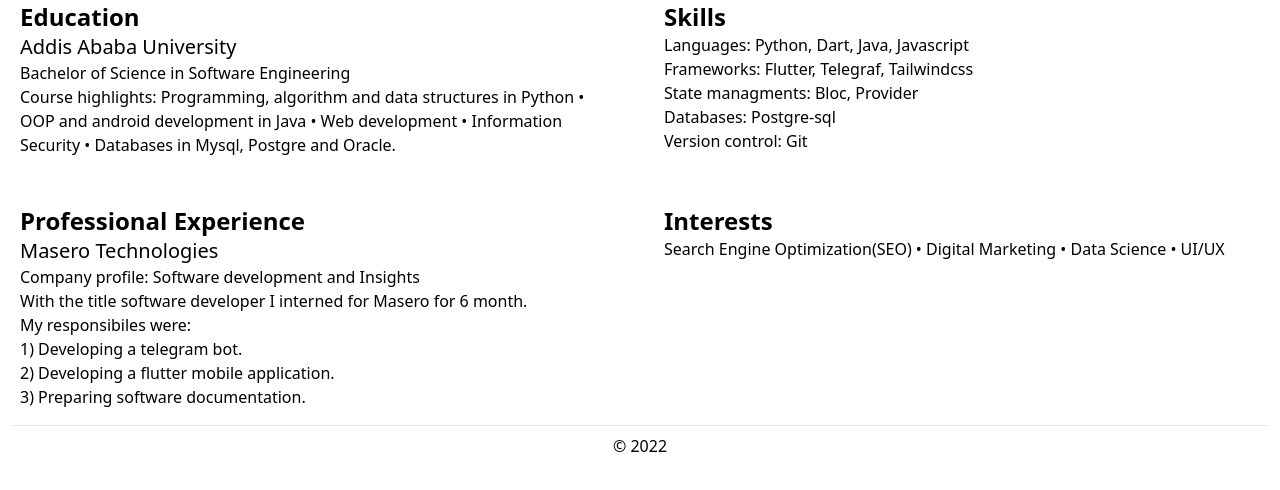
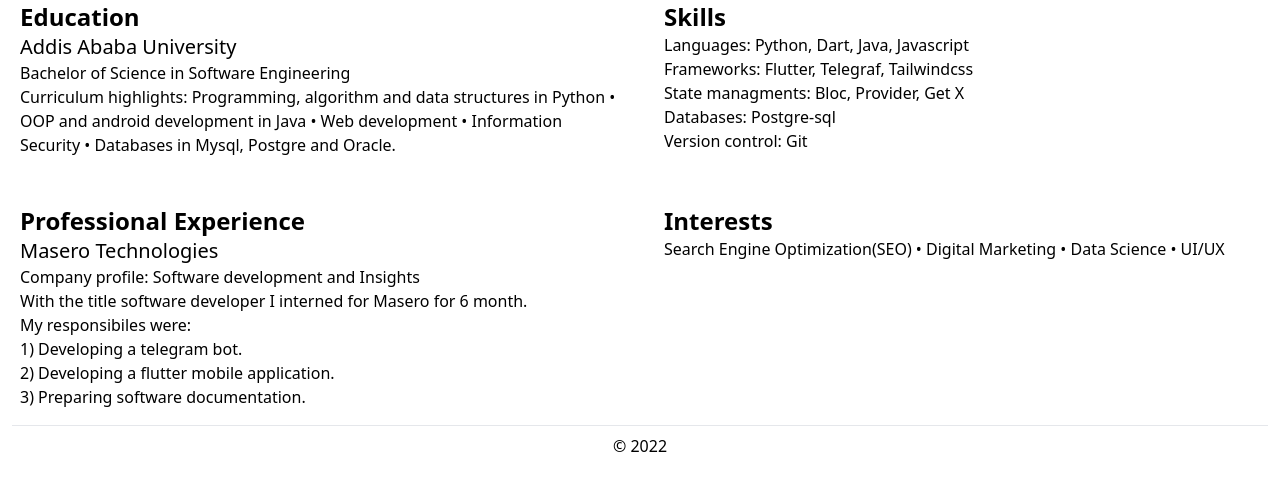
Before and after one commit to michaelzewdu/cv, a website: page index.html in a window 1280 px wide. Shown: the part 120-610 px from the top of the page. Drawn offline with nearby package versions, Linux system fonts and the light colour scheme.

Commit message:
fix:
course highlights changed to curriculum highlights and added get x to my state managements

```diff
--- a/index.html
+++ b/index.html
@@ -51,7 +51,7 @@
                 <h4 class="text-xl">Addis Ababa University</h4>
                 <p>Bachelor of Science in Software Engineering</p>
             </div>
-            <p>Course highlights: Programming, algorithm and data structures in Python • OOP and android development in
+            <p>Curriculum highlights: Programming, algorithm and data structures in Python • OOP and android development in
                 Java • Web development • Information Security • Databases in Mysql, Postgre and Oracle.</p>
         </div>
 
@@ -59,7 +59,7 @@
             <h3 class="text-2xl font-semibold">Skills</h3>
             <p> <span>Languages: </span> Python, Dart, Java, Javascript</p>
             <p> <span>Frameworks: </span> Flutter, Telegraf, Tailwindcss</p>
-            <p> <span>State managments: </span> Bloc, Provider</p>
+            <p> <span>State managments: </span> Bloc, Provider, Get X</p>
             <p> <span>Databases: </span> Postgre-sql</p>
             <p> <span>Version control: </span> Git</p>
         </div>
--- /dev/null
+++ b/styles.css
@@ -0,0 +1,5 @@
+ @tailwind base;
+
+ @tailwind components;
+
+ @tailwind utilities;
```
